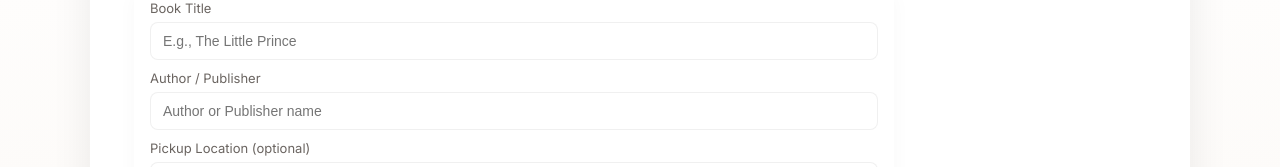
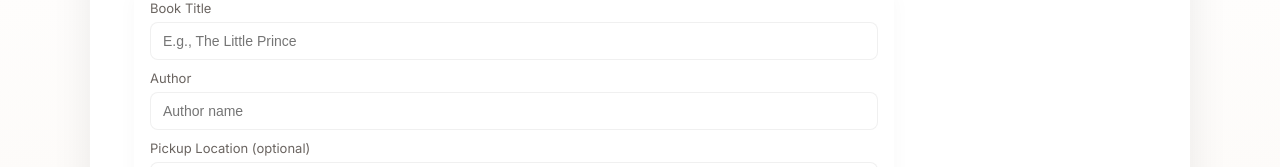
Before and after one commit to kajalhere/BookBuddy, a website: page public/donate.html in a window 1280 px wide. Shown: the part 243-410 px from the top of the page. Drawn offline with nearby package versions, Linux system fonts and the light colour scheme; no server answers.

```diff
--- a/public/donate.html
+++ b/public/donate.html
@@ -125,8 +125,8 @@
             <input id="donateTitle" placeholder="E.g., The Little Prince" />
           </div>
           <div class="field">
-            <label>Author / Publisher</label>
-            <input id="donateMeta" placeholder="Author or Publisher name" />
+            <label>Author</label>
+            <input id="donateMeta" placeholder="Author name" />
           </div>
           <div class="field">
             <label>Pickup Location (optional)</label>
```
Also changed, not shown: public/index.html (+1 -1 lines), 1 other file.
